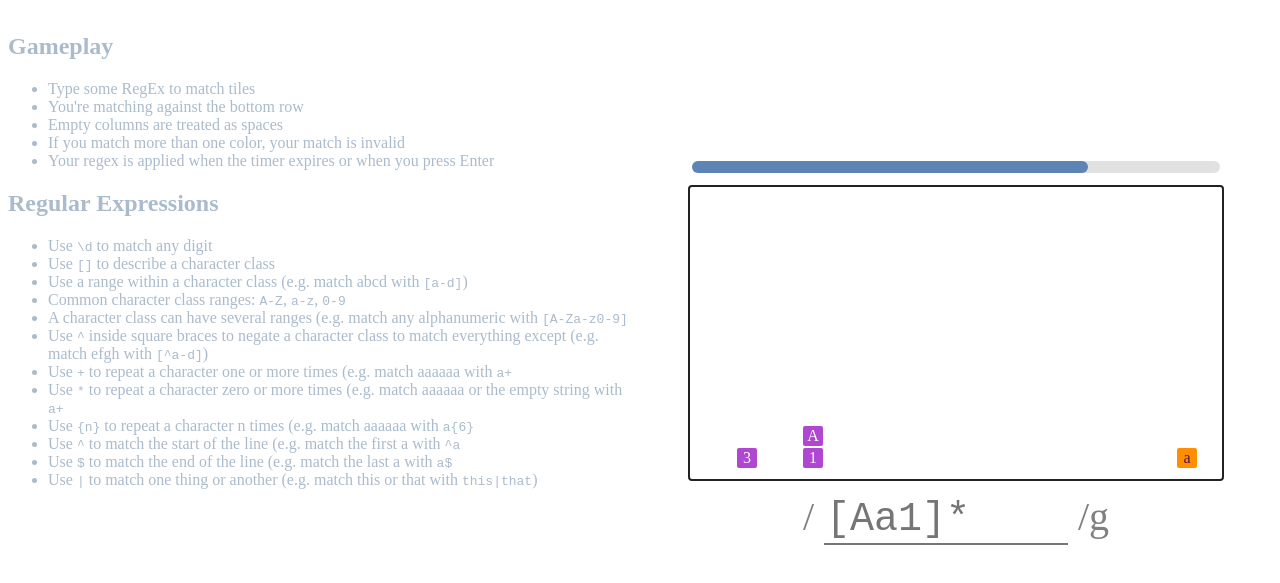
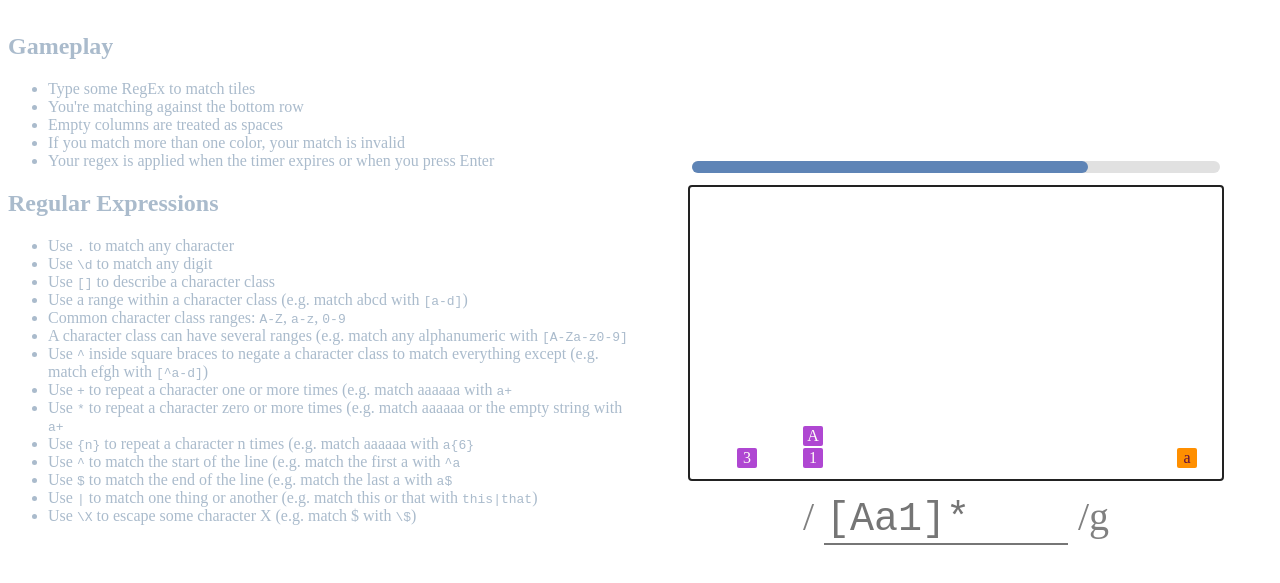
Before and after one commit to alexanderbird/regextris, a plain HTML site: page docs/index.html in a window 1280 px wide. Shown: the part 103-686 px from the top of the page. Drawn offline with Linux system fonts and the light colour scheme.

Commit message:
F** Add a few more tips

```diff
--- a/docs/index.html
+++ b/docs/index.html
@@ -25,6 +25,7 @@
     </ul>
     <h2>Regular Expressions</h2>
     <ul>
+      <li>Use <code>.</code> to match any character</li>
       <li>Use <code>\d</code> to match any digit</li>
       <li>Use <code>[]</code> to describe a character class</li>
       <li>Use a range within a character class (e.g. match abcd with <code>[a-d]</code>)</li>
@@ -37,6 +38,7 @@
       <li>Use <code>^</code> to match the start of the line (e.g. match the first a with <code>^a</code></li>
       <li>Use <code>$</code> to match the end of the line (e.g. match the last a with <code>a$</code></li>
       <li>Use <code>|</code> to match one thing or another (e.g. match this or that with <code>this|that</code>)</li>
+      <li>Use <code>\X</code> to escape some character X (e.g. match $ with <code>\$</code>)</li>
     </ul>
   </section>
   <section class="game">
```
